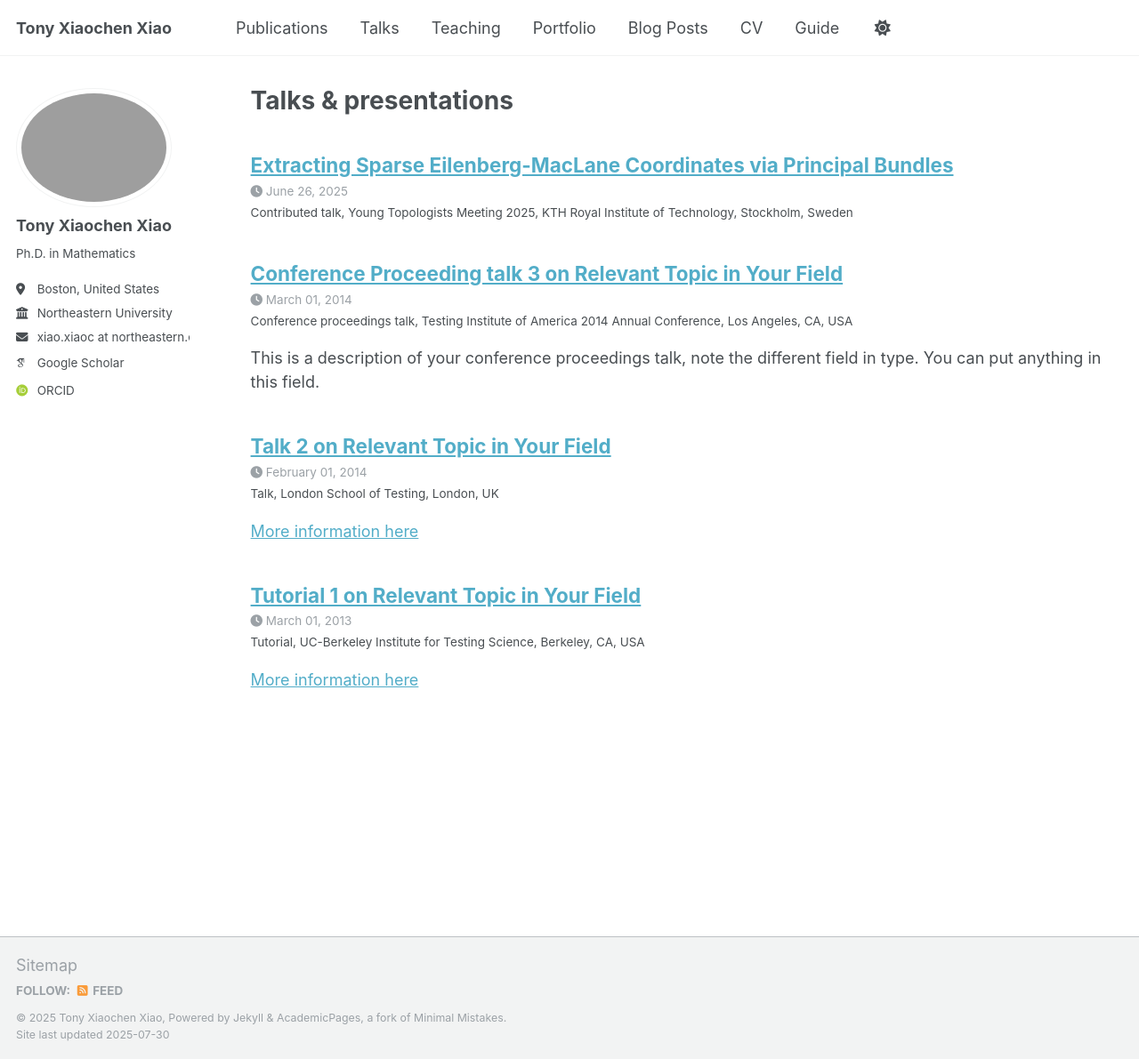
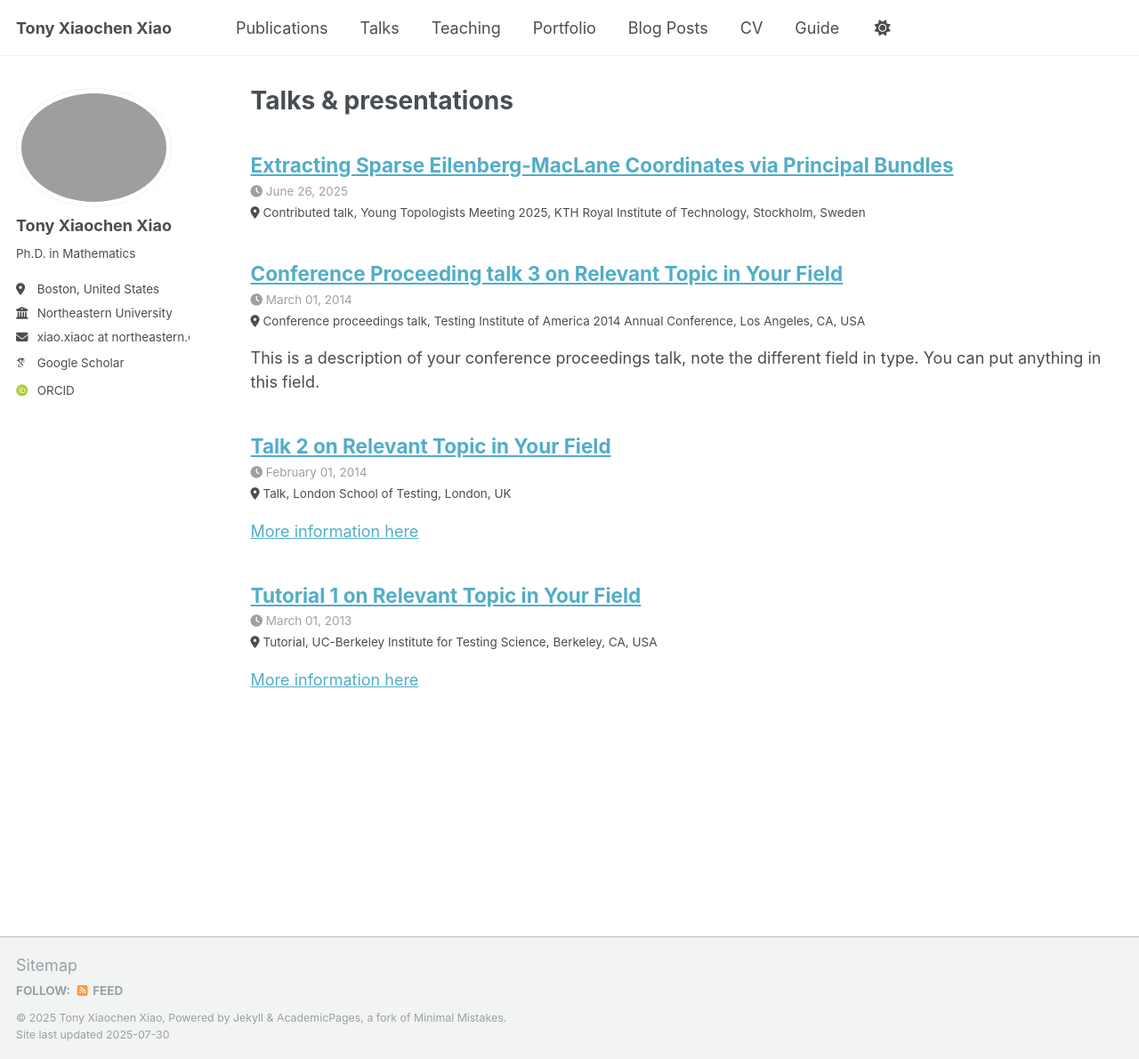
Before and after one commit to tonyxiaochenxiao/tonyxiaochenxiao.github.io, a Jekyll site: the page built from _pages/talks.html, in a window 1280 px wide and 1191 px high. Shown: the whole window at 89% size. Built offline with Jekyll 4.4.1, drawn with Linux system fonts in a browser that asks for light colours; some web fonts are replaced; a script that is not in the unit is left out.

Commit message:
Update archive-single-talk.html

```diff
--- a/_includes/archive-single-talk.html
+++ b/_includes/archive-single-talk.html
@@ -36,7 +36,7 @@
       <p class="page__meta"><i class="fa fa-clock" aria-hidden="true"></i> {% include read-time.html %}</p>
     {% endif %}
     {% if post.date %}<p class="page__meta"><i class="fa fa-clock" aria-hidden="true"></i> {{ post.date | date: '%B %d, %Y' }}</p>{% endif %}
-    {% if post.venue %}<p class="archive__item-excerpt" itemprop="description">{{post.type}}, {{ post.venue }},  {{post.location}} {% endif %}
+    {% if post.venue %}<p class="archive__item-excerpt" itemprop="description"><i class="fa fa-location-dot" aria-hidden="true"></i> {{post.type}}, {{ post.venue }},  {{post.location}} {% endif %}
     {% if post.excerpt %}<p class="archive__item-excerpt" itemprop="description">{{ post.excerpt | markdownify }}</p>{% endif %}
   </article>
 </div>
```
